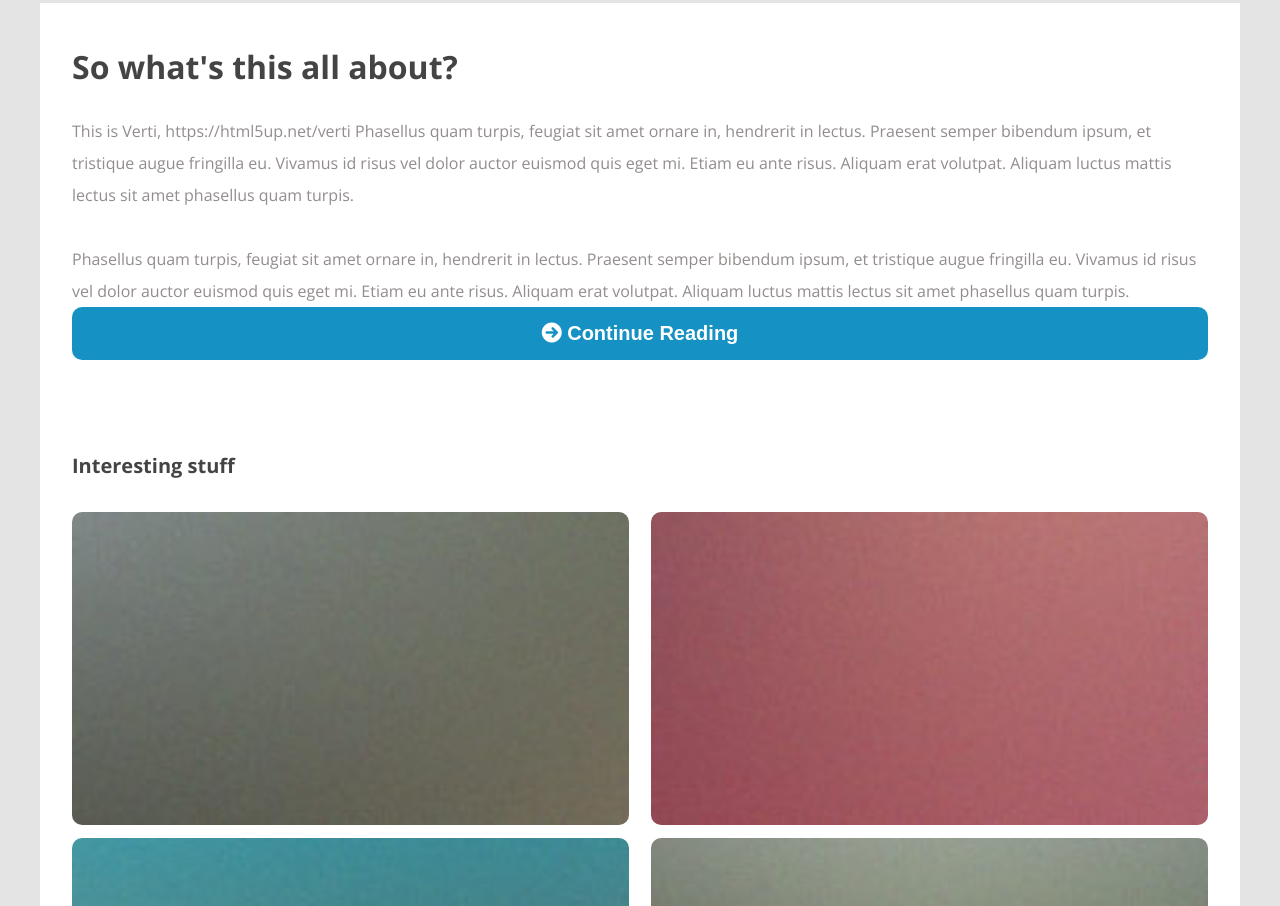
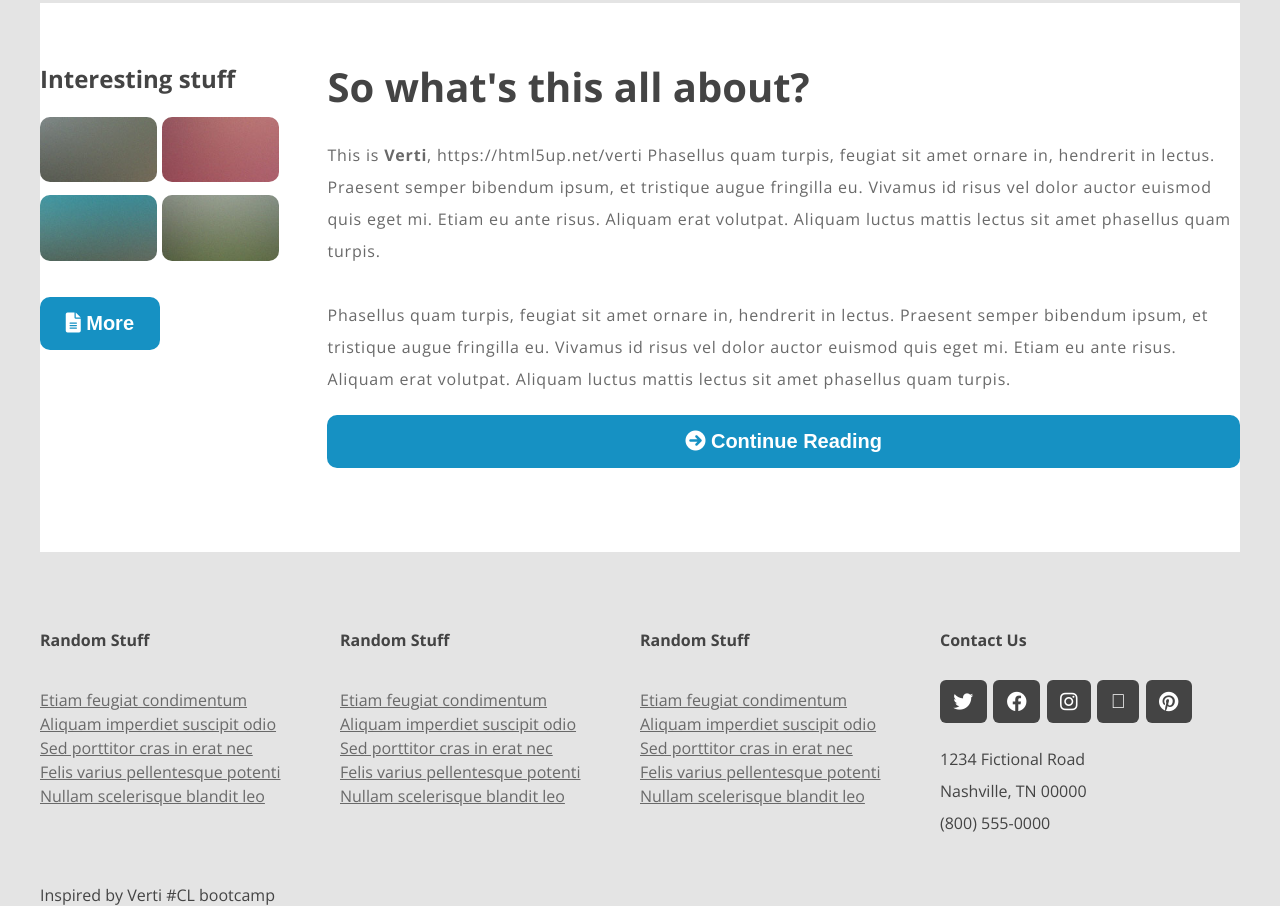
Before and after one commit to haniyan/Verti, a website: page public/index.html in a window 1280 px wide. Shown: the part 1225-2131 px from the top of the page. Drawn offline with nearby package versions, Linux system fonts and the light colour scheme.

Commit message:
footer section added

```diff
--- a/public/index.html
+++ b/public/index.html
@@ -27,6 +27,7 @@
         </ul>
     </nav>
 </header>
+
 
 <section class="welcome">
     <div class="welcome__content">
@@ -79,7 +80,7 @@
     <div class="details__content">
         <div class="details__description">
             <h2 class="description__title">So what's this all about?</h2>
-            <p class="description__info">This is Verti, https://html5up.net/verti
+            <p class="description__info">This is <b>Verti</b>, https://html5up.net/verti
                 Phasellus quam turpis, feugiat sit amet ornare in, hendrerit in lectus. Praesent semper bibendum ipsum,
                 et tristique augue fringilla eu. Vivamus id risus vel dolor auctor euismod quis eget mi. Etiam eu ante
                 risus. Aliquam erat volutpat. Aliquam luctus mattis lectus sit amet phasellus quam turpis.
@@ -109,10 +110,68 @@
                 More
             </button>
         </div>
-        +
     </div>
+</section>
 
+<section class="random">
+    <div class="random-section">
+        <h3 class="random-tittle">Random Stuff</h3>
+        <ul class="random_list">
+            <li class="list_item"><a href="#" class="item_link">Etiam feugiat condimentum</a></li>
+            <li class="list_item"><a href="#" class="item_link">Aliquam imperdiet suscipit odio</a></li>
+            <li class="list_item"><a href="#" class="item_link">Sed porttitor cras in erat nec</a></li>
+            <li class="list_item"><a href="#" class="item_link">Felis varius pellentesque potenti</a></li>
+            <li class="list_item"><a href="#" class="item_link">Nullam scelerisque blandit leo</a></li>
+        </ul>
 
+    </div>
+    <div class="random-section">
+        <h3 class="random-tittle">Random Stuff</h3>
+        <ul class="random_list">
+            <li class="list_item"><a href="#" class="item_link">Etiam feugiat condimentum</a></li>
+            <li class="list_item"><a href="#" class="item_link">Aliquam imperdiet suscipit odio</a></li>
+            <li class="list_item"><a href="#" class="item_link">Sed porttitor cras in erat nec</a></li>
+            <li class="list_item"><a href="#" class="item_link">Felis varius pellentesque potenti</a></li>
+            <li class="list_item"><a href="#" class="item_link">Nullam scelerisque blandit leo</a></li>
+        </ul>
+
+    </div>
+    <div class="random-section">
+        <h3 class="random-tittle">Random Stuff</h3>
+        <ul class="random_list">
+            <li class="list_item"><a href="#" class="item_link">Etiam feugiat condimentum</a></li>
+            <li class="list_item"><a href="#" class="item_link">Aliquam imperdiet suscipit odio</a></li>
+            <li class="list_item"><a href="#" class="item_link">Sed porttitor cras in erat nec</a></li>
+            <li class="list_item"><a href="#" class="item_link">Felis varius pellentesque potenti</a></li>
+            <li class="list_item"><a href="#" class="item_link">Nullam scelerisque blandit leo</a></li>
+        </ul>
+
+    </div>
+    <div class="random-section contact">
+        <h3 class="contact-tittle">Contact Us</h3>
+        <div class="socialmedia">
+            <button class="socialmedia_icon">
+                <a href="#"><span class="fab fa-twitter icon"></span></a>
+            </button>
+            <button class="socialmedia_icon">
+                <a href="#"><span class="fab fa-facebook icon"></span></a>
+            </button>
+            <button class="socialmedia_icon">
+                <a href="#"><span class="fab fa-instagram icon"></span></a>
+            </button>
+            <button class="socialmedia_icon">
+                <a href="#"><span class="fa-dribbble icon"></span></a>
+            </button>
+            <button class="socialmedia_icon">
+                <a href="#"><span class="fab fa-pinterest icon"></span></a>
+            </button>
+        </div>
+        <p class="address">
+            1234 Fictional Road<br>
+            Nashville, TN 00000<br>
+            (800) 555-0000
+        </p>
+    </div>
 </section>
 
 
--- a/src/styles/_custom.scss
+++ b/src/styles/_custom.scss
@@ -3,3 +3,4 @@
 @import "components/welcome";
 @import "components/portfolio";
 @import "components/details";
+@import "components/random";
--- a/src/styles/_mixins.scss
+++ b/src/styles/_mixins.scss
@@ -1,27 +1,41 @@
-@mixin tablet{
-  @media screen and (min-width: 1000px){
+@mixin tablet {
+  @media screen and (min-width: 1000px) {
     @content;
   }
 }
 
-@mixin desktop{
-  @media screen and (min-width: 1250px){
+@mixin desktop {
+  @media screen and (min-width: 1250px) {
     max-width: 1250px;
     margin: 0 auto;
     @content;
   }
 }
 
-@mixin details-btn{
+@mixin details-btn {
   background-color: $border-buttons-color;
   color: white;
   font-weight: 900;
   font-size: 1.25em;
   margin-top: 2em;
-  @media screen and (min-width: 1250px){
+  @media screen and (min-width: 1250px) {
     max-width: 1250px;
     margin: 0 auto;
     @content;
   }
 
 }
+
+//@mixin hamburger-line{
+//  content: "";
+//  width: 100%;
+//  height: 1em;
+//  background-color: white;
+//  position: absolute;
+//
+//}
+
+@mixin random-section {
+  @content;
+  margin-top: 2.5em;
+}
--- a/src/styles/_reset.scss
+++ b/src/styles/_reset.scss
@@ -64,3 +64,7 @@ button{
   width: 100%;
   border-radius:10px;
 }
+
+a{
+  text-decoration: none;
+}
--- a/src/styles/_variables.scss
+++ b/src/styles/_variables.scss
@@ -1,6 +1,6 @@
 
   $main-background-color: #E4E4E4;
   $main-text-color: #444444;
-  $second-text-color: #938d8d;
+  $second-text-color: #696969;
   $logo-background-color:#FC4887;
   $border-buttons-color:#1691C3;
--- a/src/styles/components/_details.scss
+++ b/src/styles/components/_details.scss
@@ -5,35 +5,50 @@
 
   .details__content {
     padding: 2em;
-    //  atmedia flex
-
-    padding-top: 3em;
+    @include desktop {
+      display: flex;
+      flex-direction: row-reverse;
+      justify-content: space-between;
+      align-items: flex-start;
+      padding: 4em 0 4em 0;
+    }
 
     .details__description {
+
       .description__title {
-        font-size: 2em;
+        font-size: 2.5em;
         color: $main-text-color;
+        font-weight: 900;
       }
 
       .description__info {
         padding-top: 2em;
         color: $second-text-color;
         line-height: 2em;
+        letter-spacing: 0.05em;
+
       }
 
       .continue__cta {
         @include details-btn;
+        @include desktop {
+          margin: 1em 0;
+        }
       }
-
     }
 
     .details__gallery {
       margin-top: 6em;
+      @include desktop {
+        margin: 0 3em auto 0;
+      }
 
       .gallery__title {
+
         color: $main-text-color;
-        font-size: 1.25em;
-        margin-bottom: 1.5em;
+        font-size: 1.5em;
+        font-weight: 900;
+        margin-bottom: 0.8em;
       }
 
       .gallery__container {
@@ -51,12 +66,11 @@
 
       .more__cta {
         @include details-btn;
+        @include desktop {
+          width: 50%;
+          margin-top: 1.5em;
+        }
       }
-
     }
-
-
   }
-
-
 }
--- /dev/null
+++ b/src/styles/components/_random.scss
@@ -0,0 +1,77 @@
+.random {
+  @include tablet {
+    display: flex;
+    flex-direction: row;
+    justify-content: center;
+    flex-wrap: wrap;
+  }
+  @include desktop {
+    display: flex;
+    flex-direction: row;
+    flex-wrap: nowrap;
+  }
+
+  .random-section {
+    @include tablet {
+      width: 50%;
+    }
+  }
+
+  .random-tittle {
+    margin: 2.5em auto;
+    padding-top: 2.5em;
+    font-size: 1em;
+    font-weight: 900;
+    color: $main-text-color;
+
+  }
+
+  .random_list {
+    .list_item {
+
+      .item_link {
+        text-decoration: underline;
+        color: $second-text-color;
+        line-height: 1.5em;
+      }
+
+    }
+
+  }
+
+  .contact {
+    @include tablet {
+      padding-top: 2.5em;
+    }
+
+    .contact-tittle {
+      margin-top: 2.5em;
+      margin-bottom: 2.0em;
+      font-size: 1em;
+      font-weight: 900;
+      color: $main-text-color;
+    }
+
+    .socialmedia {
+      width: 30%;
+      display: flex;
+      justify-content: flex-start;
+
+      .socialmedia_icon {
+        background-color: $main-text-color;
+        margin: 0 0.5em 1.5em auto;
+        border-radius: 6px;
+
+        .icon {
+          color: white;
+          font-size: 1.5em;
+        }
+      }
+    }
+
+    .address {
+      line-height: 2em;
+      margin-bottom: 3em;
+    }
+  }
+}
--- a/src/styles/components/_welcome.scss
+++ b/src/styles/components/_welcome.scss
@@ -66,6 +66,7 @@
         flex-direction: row-reverse;
         justify-content: space-between;
         align-items: center;
+        margin-bottom: 0.5em;
       }
 
       @include tablet {
@@ -73,6 +74,7 @@
         flex-direction: row-reverse;
         justify-content: space-between;
         align-items: center;
+
       }
     }
 
```
Also changed, not shown: public/css/style.css, 1 other file.
